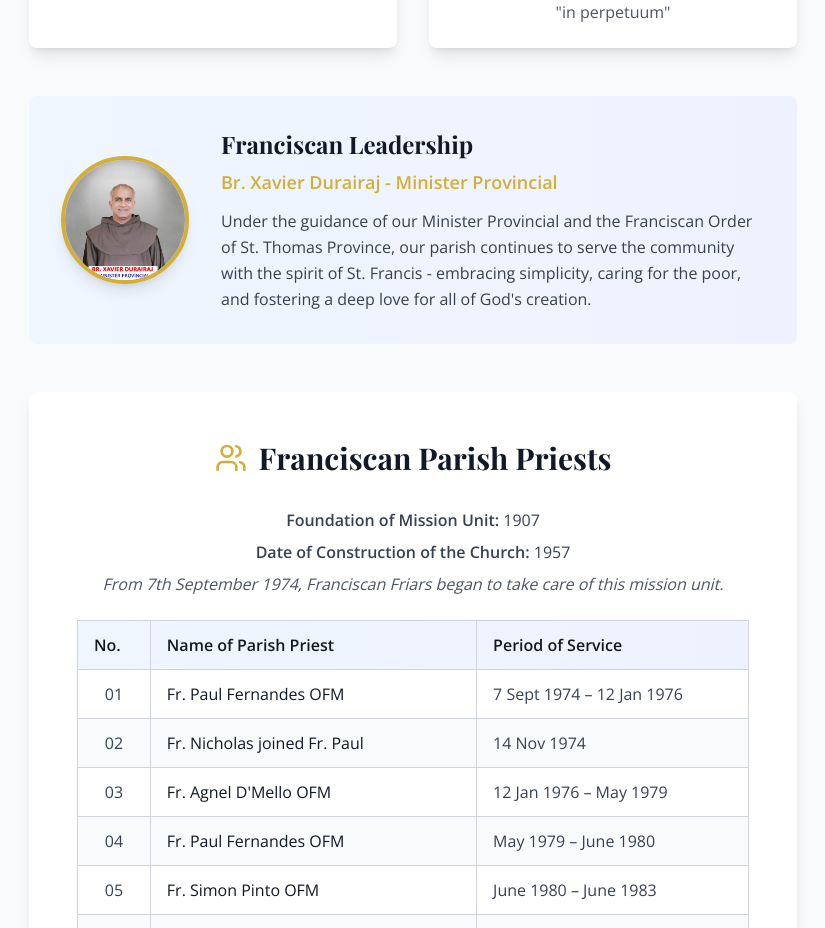
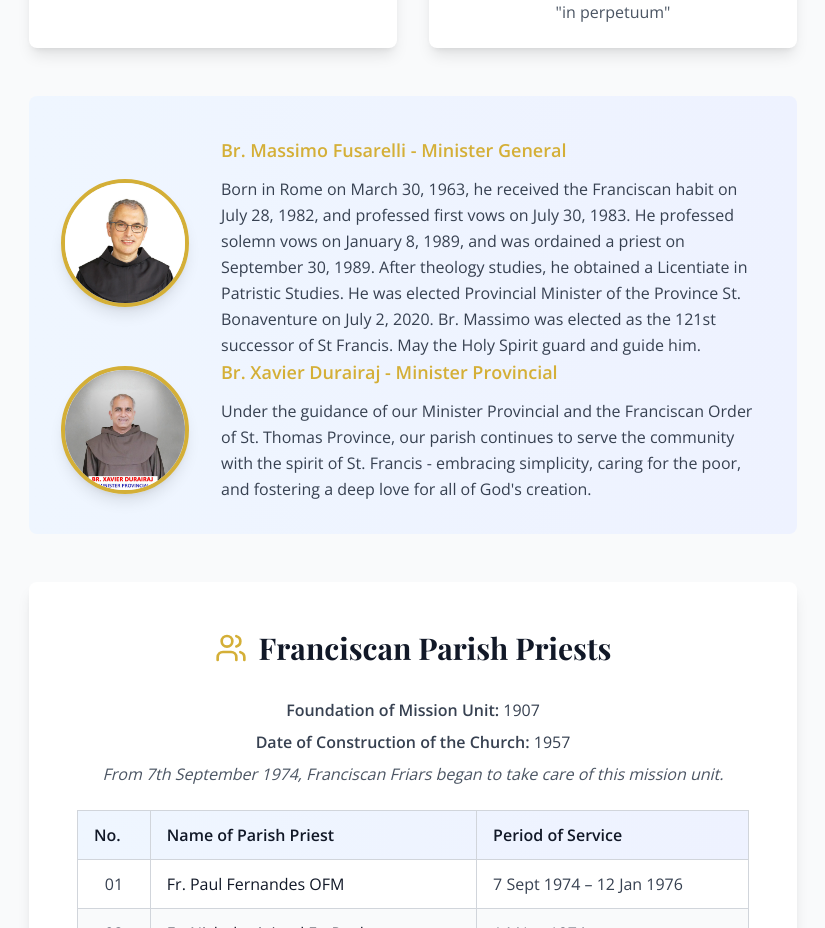
Before and after one commit to luis-hubb/ourladyoflourdes-church, a React (Vite) app: page / in a window 1280 px wide. Shown: the part 1608-2536 px from the top of the page, without its empty margins (227-1052 px from the left). Built offline with nearby package versions, Linux system fonts and the light colour scheme.

Commit message:
added new item on minister list

```diff
--- a/src/components/HistorySection.tsx
+++ b/src/components/HistorySection.tsx
@@ -75,7 +75,26 @@ const HistorySection = () => {
             transition={{ duration: 0.8, delay: 0.5 }}
             viewport={{ once: true }}
             className="mt-12 bg-gradient-to-r from-blue-50 to-indigo-50 rounded-lg p-8"
-          >
+          ><div className="flex flex-col md:flex-row items-center gap-8">
+              <div className="flex-shrink-0">
+                <img
+                  src="/images/Br_Massimo_Fusarelli.jpeg"
+                  alt="Br. Massimo Fusarelli"
+                  className="w-32 h-32 rounded-full object-cover border-4 border-pastel-gold shadow-lg"
+                />
+              </div>
+              <div className="flex-1 text-center md:text-left">
+              <h3 className="font-playfair text-2xl font-bold mb-2 text-gray-900">
+
+                </h3>
+                <p className="text-lg font-semibold text-pastel-gold mb-3">
+                  Br. Massimo Fusarelli - Minister General
+                </p>
+                <p className="text-gray-700 leading-relaxed">
+                 Born in Rome on March 30, 1963, he received the Franciscan habit on July 28, 1982, and professed first vows on July 30, 1983. He professed solemn vows on January 8, 1989, and was ordained a priest on September 30, 1989. After theology studies, he obtained a Licentiate in Patristic Studies. He was elected Provincial Minister of the Province St. Bonaventure on July 2, 2020. Br. Massimo was elected as the 121st successor of St Francis. May the Holy Spirit guard and guide him.
+                </p>
+              </div>
+            </div>
             <div className="flex flex-col md:flex-row items-center gap-8">
               <div className="flex-shrink-0">
                 <img
@@ -85,9 +104,9 @@ const HistorySection = () => {
                 />
               </div>
               <div className="flex-1 text-center md:text-left">
-                <h3 className="font-playfair text-2xl font-bold mb-2 text-gray-900">
+                {/* <h3 className="font-playfair text-2xl font-bold mb-2 text-gray-900">
                   Franciscan Leadership
-                </h3>
+                </h3> */}
                 <p className="text-lg font-semibold text-pastel-gold mb-3">
                   Br. Xavier Durairaj - Minister Provincial
                 </p>
@@ -98,6 +117,7 @@ const HistorySection = () => {
                 </p>
               </div>
             </div>
+
           </motion.div>
 
           <ParishPriestsHistory />
```
Also changed, not shown: public/images/Br_Massimo_Fusarelli.jpeg (added).
